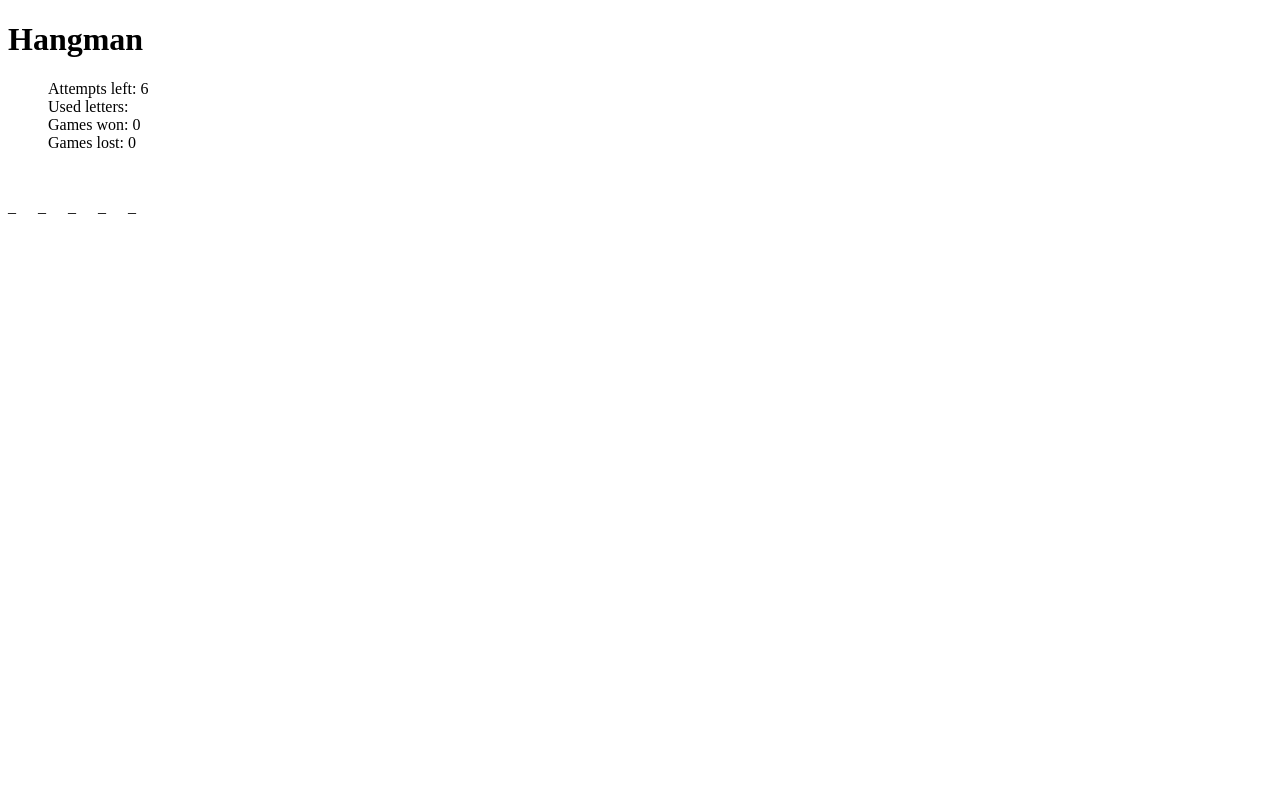
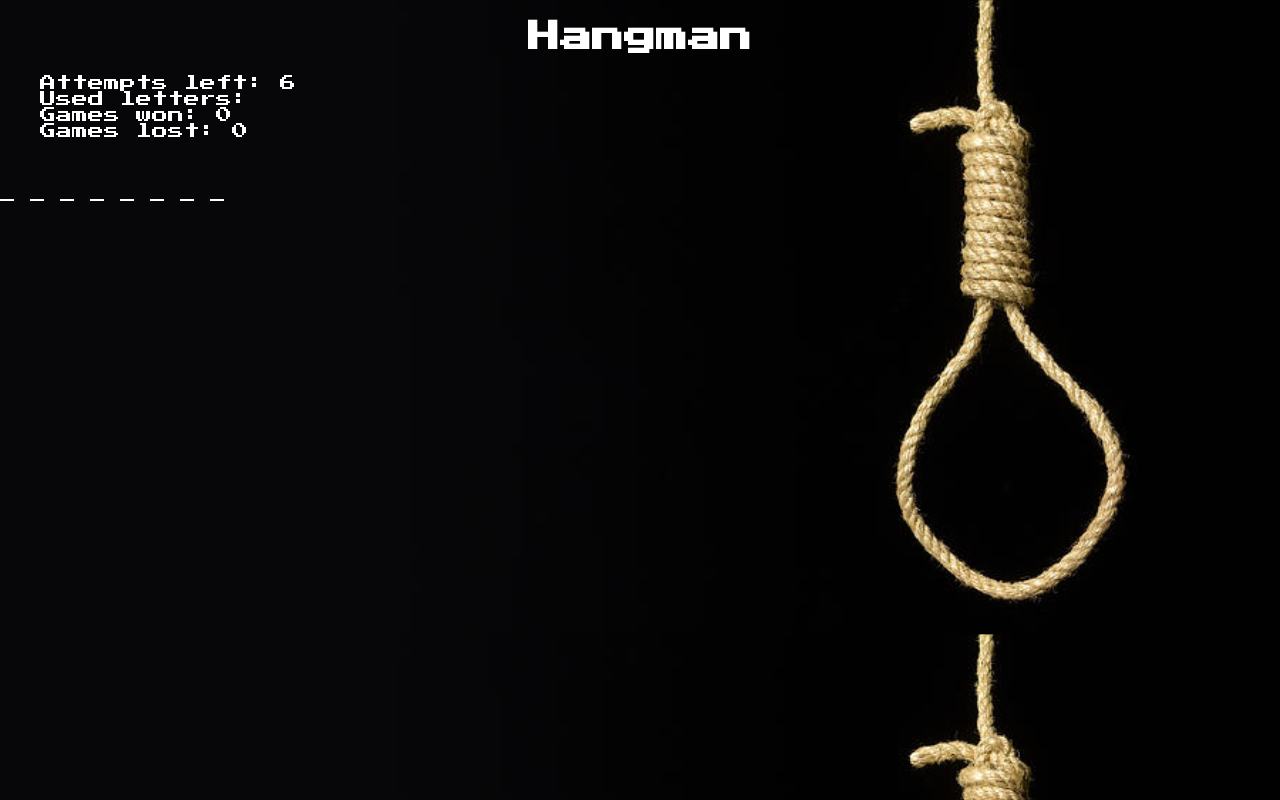
Before and after one commit to justin-barfield/Word-Guess-Game, a plain HTML site: page index.html in a window 1280 px wide. Drawn offline with Linux system fonts and the light colour scheme.

Commit message:
JS timeout added to .1 second to allow final letter to appear before word is reset. JS audio function is breaking. CSS Elements added to change the background and font/color.

```diff
--- a/assets/css/style.css
+++ b/assets/css/style.css
@@ -3,10 +3,46 @@
 }
 
 body {
-    background-image: "https://images.fineartamerica.com/images-medium-large-5/hangmans-noose-on-black-background-peter-dazeley.jpg"
+    margin: 0;
+    padding: 0;
+    background: url('../images/hangmans-noose-on-black-background-peter-dazeley.jpg');
+    background-size: cover;
+    font-family: 'Press Start 2P', cursive;
+    color: white;
 }
 
-#generated-word{
+#hangman {
+    width: 100%;
+
+    display: flex;
+    justify-content: center
+}
+
+#scoreboard {
+    list-style: none;
+}
+
+.list {
+
+}
+
+#attempts {
+
+}
+
+#used-letters {
+
+}
+
+#games-won {
+
+}
+
+#games-lost {
+
+}
+
+#generated-word {
     width: 100%;
     height: 30px;
     position: relative;
@@ -23,10 +59,6 @@ body {
 
 }
 
-#scoreboard {
-    list-style: none;
-}
-
 #dashes {
     position: relative;
     width: 100%;
--- a/assets/javascript/game.js
+++ b/assets/javascript/game.js
@@ -5,6 +5,12 @@ var words = [
     ['m', 'e'],
     ['s', 'o', 'l', 'v', 'e'],
     ['e','v','e','r','y','t','h','i','n','g'],
+    ['g', 'e', 'o', 'r', 'g', 'i', 'a'],
+    ['b', 'u', 'l', 'l', 'd', 'o', 'g', 's'],
+    ['s', 'e', 'a', 's', 'o', 'n'],
+    ['w', 'i', 'n', 's'],
+    ['h', 'a', 'n', 'g', 'm', 'a', 'n'],
+    ['j', 'a', 'v', 'a', 's', 'c', 'r', 'i', 'p', 't'],
 ];
 
 // Write Attempts available
@@ -116,6 +122,11 @@ appendLetters.textContent = letterPressed + " ";
 lettersUsedID.appendChild(appendLetters);
 
 var correct = false;
+var sound = new Audio();
+function playSound() {
+    sound.src = 'cheer1.wav';
+    sound.play();
+}
 
 // Compare keystrokes to word on screen
 for(var i = 0; i < generateRandomWord.length; i++){
@@ -127,6 +138,8 @@ for(var i = 0; i < generateRandomWord.length; i++){
         correct = true;
         // Win update
         if(letterCount === generateRandomWord.length){
+            playSound();
+            setTimeout(function() {
                 alert('You win!');
                 // Need to set timeout
                 wins++;
@@ -140,6 +153,7 @@ for(var i = 0; i < generateRandomWord.length; i++){
                 writeAttempts();
                 letterCount = 0;
                 return;
+            }, 100);
         };
     };
 };
--- a/index.html
+++ b/index.html
@@ -5,6 +5,7 @@
     <meta name="viewport" content="width=device-width, initial-scale=1.0">
     <meta http-equiv="X-UA-Compatible" content="ie=edge">
     <link rel="stylesheet" href="assets/css/style.css">
+    <link href="https://fonts.googleapis.com/css?family=Press+Start+2P&display=swap" rel="stylesheet">
     <!-- <script src="assets/javascript/game.js"></script> -->
     <title>Hangman</title>
     <style>
@@ -14,7 +15,7 @@
 <body>
 
     <div>
-        <h1>Hangman</h1>
+        <h1 id="hangman">Hangman</h1>
         <ul id="scoreboard">
             <li class="list">
                 Attempts left:
```
Also changed, not shown: assets/images/hangmans-noose-on-black-background-peter-dazeley.jpg (added), 2 other files. Lines whose indentation alone changed are shown as unchanged.
